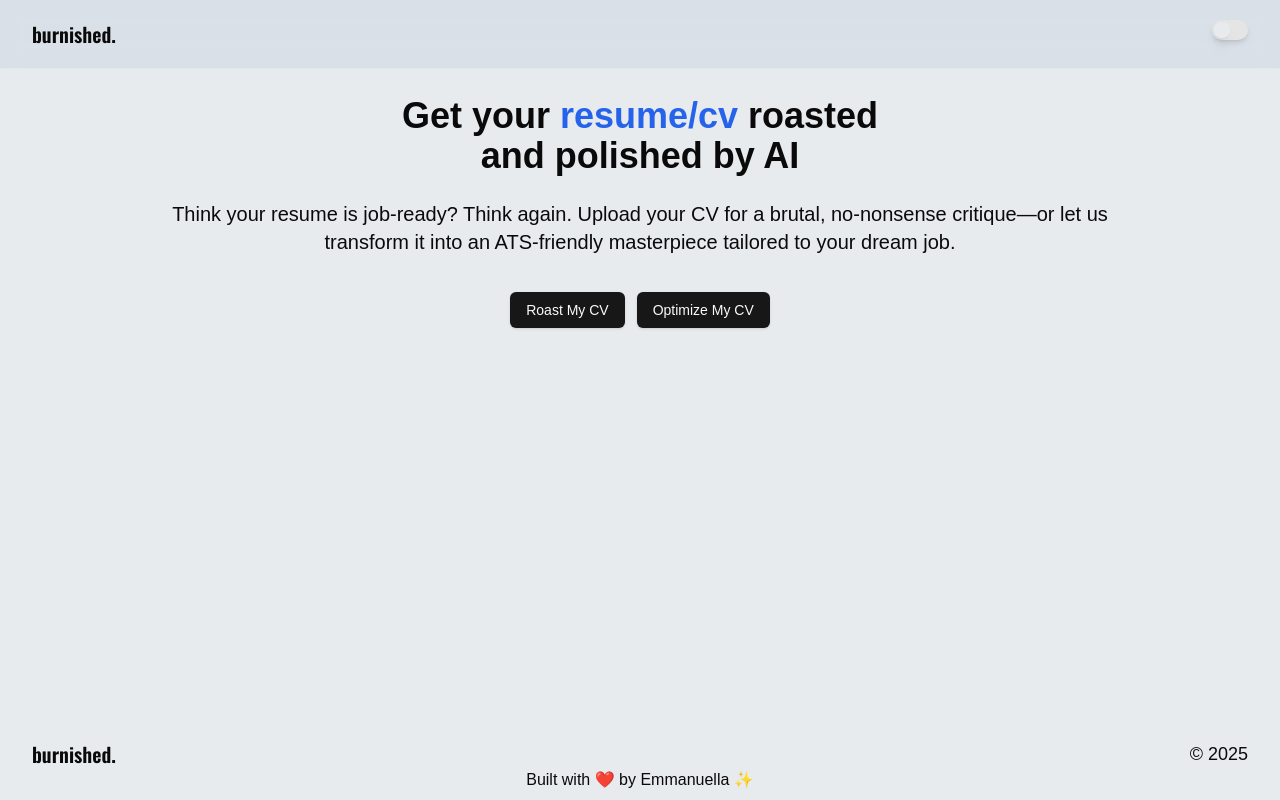
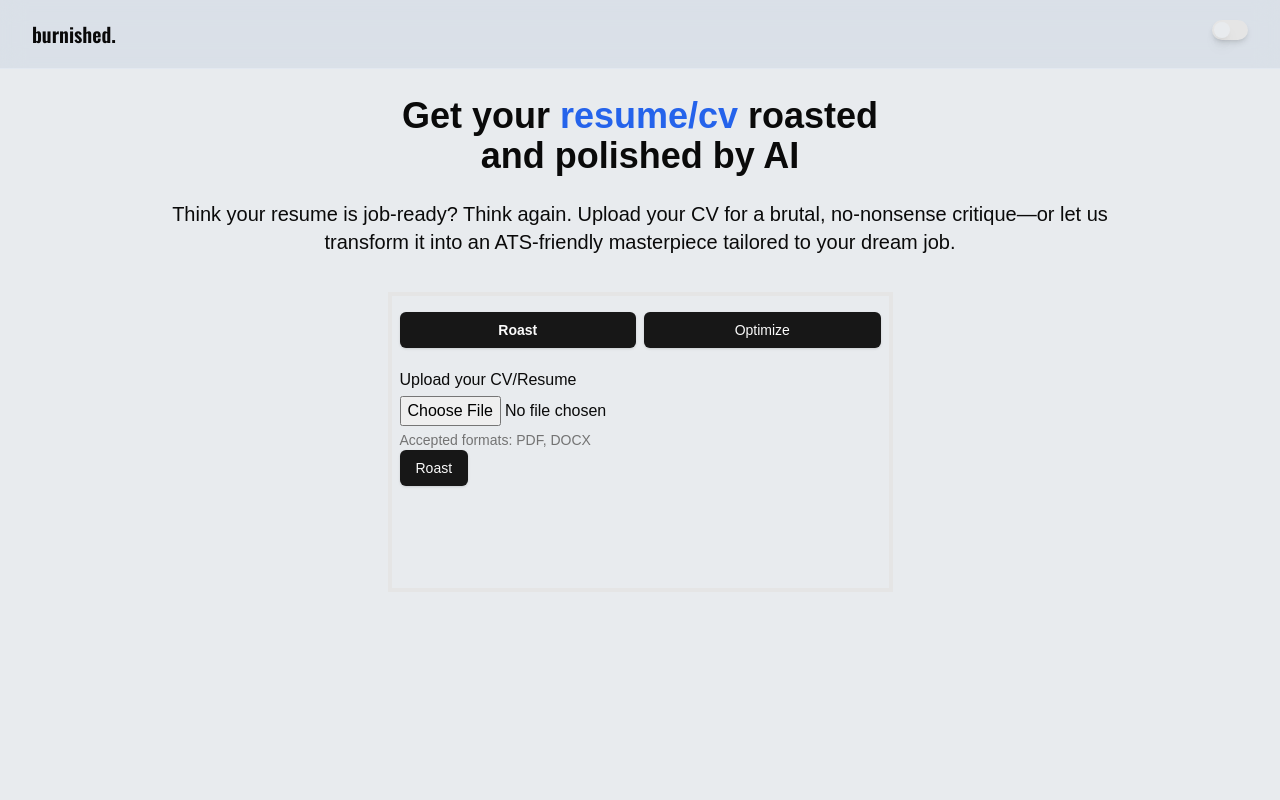
Before and after one commit to Emmanuella-codes/burnished, a Next.js app: page / in a window 1280 px wide. Built offline with nearby package versions, Linux system fonts and the light colour scheme.

Commit message:
added mode form / setup api method

```diff
--- a/src/app/layout.tsx
+++ b/src/app/layout.tsx
@@ -3,7 +3,7 @@ import { Geist, Geist_Mono, Quicksand, Oswald } from "next/font/google";
 import "./globals.css";
 import { ThemeProvider } from "@/components/ThemeProvider";
 import Header from "@/components/Header";
-import Footer from "@/components/Footer";
+// import Footer from "@/components/Footer";
 
 const geistSans = Geist({
   variable: "--font-geist-sans",
@@ -48,7 +48,7 @@ export default function RootLayout({
         >
           <Header />
           {children}
-          <Footer />
+          {/* <Footer /> */}
         </ThemeProvider>
       </body>
     </html>
--- /dev/null
+++ b/src/components/FormView.tsx
@@ -0,0 +1,73 @@
+import React, { useState } from "react";
+import { Button } from "./ui/button";
+import { Mode } from "@/server/session.server";
+
+export default function FormView() {
+  const [activeTab, setActiveTab] = useState<Mode>("roast")
+  const [file, setFile] = useState<File | null>(null)
+  const [jobDesc, setJobDesc] = useState<string>("")
+
+  const handleFileChange = (e: React.ChangeEvent<HTMLInputElement>) => {
+    if (e.target.files && e.target.files[0]) {
+      setFile(e.target.files[0]);
+    }
+  };
+
+  const handleSubmit = (e: React.FormEvent) => {
+    e.preventDefault();
+  }
+
+  return(
+    <div className="border-4 w-full md:w-[505px] h-[300px] py-4 px-2">
+      <div className="w-full">
+        <div className="w-full flex flex-row justify-between gap-2">
+          <Button
+            className={`${activeTab === "roast" ? 'font-bold' : ''} w-1/2`}
+            onClick={() => setActiveTab('roast')}
+          >
+            Roast
+          </Button>
+          <Button
+            className={`${activeTab === "optimize" ? 'font-bold' : ''} w-1/2`}
+            onClick={() => setActiveTab('optimize')}
+          >
+            Optimize
+          </Button>
+        </div>
+        <div className="mt-5">
+          <form onSubmit={handleSubmit}>
+            <div className="">
+              <label htmlFor="cv-upload">Upload your CV/Resume</label>
+              <br />
+              <input
+                className="pt-1"
+                id="cv-upload"
+                type="file"
+                accept=".pdf,.docx"
+                onChange={handleFileChange}
+                required
+              />
+              <p className="text-sm text-muted-foreground pt-1">
+                Accepted formats: PDF, DOCX
+              </p>
+            </div>
+
+            {activeTab === "optimize" && (
+              <div className="">
+                <label htmlFor="job-desc">Job Description</label>
+                <textarea
+                  name=""
+                  id="job-desc"
+                  value={jobDesc}
+                  onChange={(e) => setJobDesc(e.target.value)}
+                  required
+                />
+              </div>
+            )}
+            <Button type="submit">{activeTab === "roast" ? "Roast" : "Optimize"}</Button>
+          </form>
+        </div>
+      </div>
+    </div>
+  )
+}
--- a/src/components/Hero.tsx
+++ b/src/components/Hero.tsx
@@ -1,9 +1,10 @@
 "use client"
-import { Button } from "./ui/button";
-import { useRouter } from "next/navigation"
+import FormView from "./FormView";
+// import { Button } from "./ui/button";
+// import { useRouter } from "next/navigation"
 
 export default function Hero() {
-  const router = useRouter();
+  // const router = useRouter();
   return (
     <div className="w-full px-3 flex flex-col gap-5 md:gap-9">
       <div className="w-full flex gap-2 md:gap-6 flex-col justify-center items-center">
@@ -11,8 +12,9 @@ export default function Hero() {
         <p className="lg:text-xl lg:max-w-[77%] text-center">Think your resume is job-ready? Think again. Upload your CV for a brutal, no-nonsense critique—or let us transform it into an ATS-friendly masterpiece tailored to your dream job.</p>
       </div>
       <div className="flex justify-center flex-col md:flex-row gap-3">
-        <Button onClick={() => router.push("/get-roasted")}>Roast My CV</Button>
-        <Button onClick={() => router.push("/cv-optimizer")}>Optimize My CV</Button>
+        {/* <Button onClick={() => router.push("/get-roasted")}>Roast My CV</Button>
+        <Button onClick={() => router.push("/cv-optimizer")}>Optimize My CV</Button> */}
+        <FormView />
       </div>
     </div>
   )
--- /dev/null
+++ b/src/server/config.ts
@@ -0,0 +1,4 @@
+
+export const ServerConfig = {
+  baseUrl: process.env.NEXT_PUBLIC_BASE_URL
+}
--- /dev/null
+++ b/src/server/session.server.ts
@@ -0,0 +1,2 @@
+
+export type Mode = "roast" | "optimize";
```
Also changed, not shown: src/server/base.api.ts (added, +88 -0 lines).
